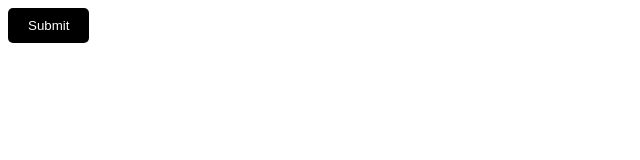
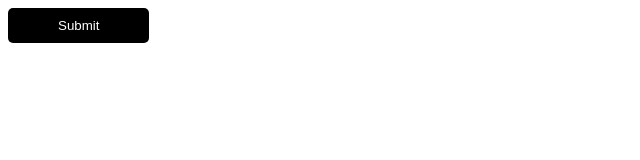
Before and after one commit to acciojob/hover-button-Shivam1456, a website: page main.html in a window 1280 px wide. Shown: the whole page, without its empty margins (0-640 px from the left). Drawn offline with Linux system fonts and the light colour scheme.

Commit message:
created a submission

```diff
--- a/main.html
+++ b/main.html
@@ -3,14 +3,15 @@
 <html>
 
 <head>
+	<button id="btn">Submit</button>
 	<link rel="stylesheet" href="styles.css">
 </head>
 
 <body>
-	<button id="btn">Submit</button>
+<!-- 	<button id="btn">Submit</button> -->
 	<!-- the entire body must be written by student -->
-    <script type="text/javascript" src="./script.js">
-</script>
+<!--     <script type="text/javascript" src="./script.js"> -->
+<!-- </script> -->
 
 </body>
 
--- a/styles.css
+++ b/styles.css
@@ -3,7 +3,7 @@
   color: white;
   border: none;
   border-radius: 5px;
-  padding: 10px 20px;
+  padding: 10px 50px;
 }
 
 #btn:hover {
```
